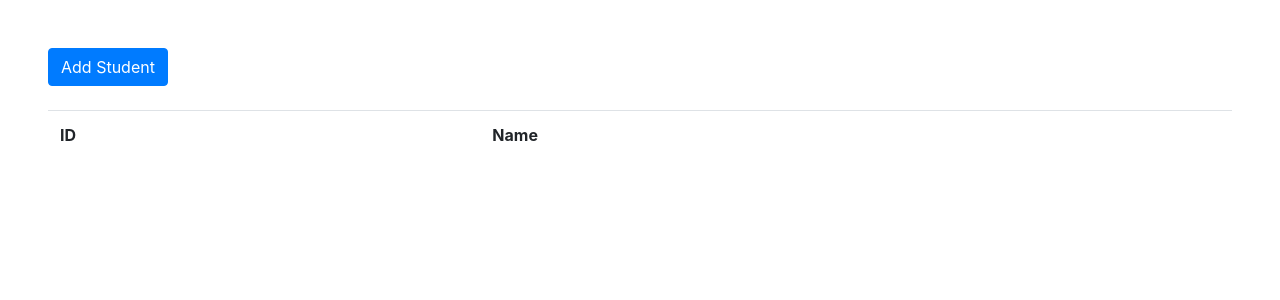
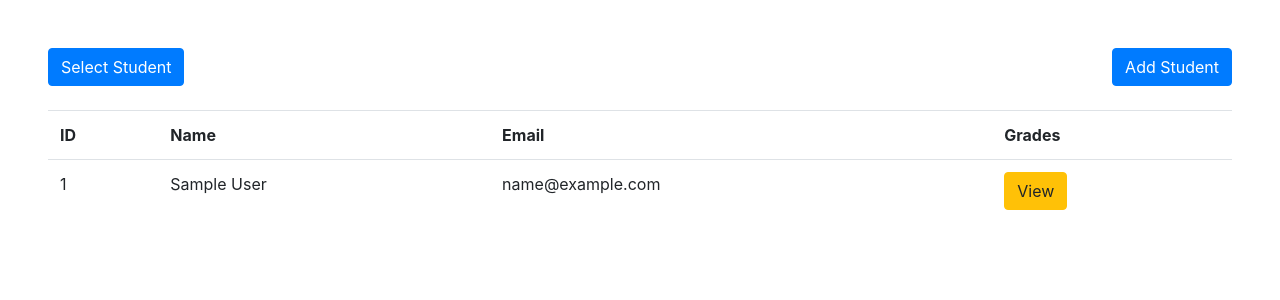
Before and after one commit to AakashDesaiAD/student-management-mini-project, a PHP site: page / in a window 1280 px wide. Shown: the top 300 px of the page. Run offline with PHP 8.4, Linux system fonts and the light colour scheme; tables that the repository leaves empty or names only in its code hold one stand-in row (values such as "Sample post"); lists and menus that the app fills with data are empty.

Commit message:
Grade modal and filter option added

```diff
--- a/Student.php
+++ b/Student.php
@@ -10,9 +10,34 @@
 
 		public function getAllStudent()
 	    {
+	    	$allStudents = [];
 	        $query = "SELECT * FROM student";
 	        $data = $this->connection->query($query);
-	        return $data;
+	        while ($s = $data->fetch_assoc()) {
+		        $allStudents[$s['id']]['id'] = $s['id'];
+		        $allStudents[$s['id']]['name'] = $s['name'];
+		        $allStudents[$s['id']]['class'] = $s['class'];
+		        $allStudents[$s['id']]['phone'] = $s['phone'];
+		        $allStudents[$s['id']]['gender'] = $s['gender'];
+		        $allStudents[$s['id']]['email'] = $s['email'];
+	        }
+	        return $allStudents;
+	    }
+
+	    public function getStudentById($ids)
+	    {
+	    	$allStudents = [];
+	        $query = "SELECT * FROM student WHERE id IN({$ids})";
+	        $data = $this->connection->query($query);
+	        while ($s = $data->fetch_assoc()) {
+		        $allStudents[$s['id']]['id'] = $s['id'];
+		        $allStudents[$s['id']]['name'] = $s['name'];
+		        $allStudents[$s['id']]['class'] = $s['class'];
+		        $allStudents[$s['id']]['phone'] = $s['phone'];
+		        $allStudents[$s['id']]['gender'] = $s['gender'];
+		        $allStudents[$s['id']]['email'] = $s['email'];
+	        }
+	        return $allStudents;
 	    }
 
 	    public function insertStudent($data)
--- a/index.php
+++ b/index.php
@@ -1,15 +1,26 @@
 <?php
+	ini_set('display_errors', 1);
+	ini_set('display_startup_errors', 1);
+	error_reporting(E_ALL);
+
 	include 'Student.php';
+	$student = new Student();
+	$studentData = [];
+	$studentFilter = false;
+
 	if ($_SERVER['REQUEST_METHOD'] === "POST") {
-		$student = new Student();
-		$response = $student->insertStudent($_POST);
+		if (array_key_exists('studentAdd', $_POST)) {
+			$response = $student->insertStudent($_POST);
+			$studentData = $student->getAllStudent();
+		} else if ($_POST['studentFilter'] == true && array_key_exists('students', $_POST)) {
+			$ids = implode(",",$_POST['students']);
+			$studentData = $student->getStudentById($ids);
+			$studentFilter = true;
+		}
+	} else {
+		$studentData = $student->getAllStudent();
+	}
 
-		if ($response['status'] === true) {
-			echo "<pre>"; print_r('true'); exit;
-		} else {
-			echo "<pre>"; print_r('false'); exit;
-		}
-	}
 ?>
 <!DOCTYPE html>
 <html>
@@ -23,30 +34,46 @@
 </head>
 <body>
 	<section class="d-flex flex-column m-5">
-		<button class="btn btn-primary" style="width: max-content;" data-toggle="modal" data-target="#addStudentModel">Add Student</button>
+		<div class="d-flex justify-content-between">
+			<button class="btn btn-primary" style="width: max-content;" data-toggle="modal" data-target="#studentFilter">Select Student</button>
+			<button class="btn btn-primary" style="width: max-content;" data-toggle="modal" data-target="#addStudentModel">Add Student</button>
+		</div>
 		<div class="my-4">
 			<table class="table">
 				<tr>
 					<th>ID</th>
 					<th>Name</th>
+					<th>Email</th>
+					<th>Grades</th>
 				</tr>
+				<?php foreach($studentData as $key => $s) { ?>
+				<tr>
+					<td><?=$s['id'] ?></td>
+					<td><?=$s['name'] ?></td>
+					<td><?=$s['email'] ?></td>
+					<td>
+						<button class="btn btn-md btn-warning" data-toggle="modal" data-target="#modal-<?=$s['id'] ?>">View</button>
+					</td>
+				</tr>
+					<?php } ?>
 			</table>
 		</div>
 	</section>
 
-
 	<section>
-		<div class="modal fade" id="addStudentModel" tabindex="-1" aria-labelledby="exampleModalLabel" aria-hidden="true">
+		<!-- new student add -->
+		<div class="modal fade" id="addStudentModel" tabindex="-1" aria-hidden="true">
 		  <div class="modal-dialog">
 		    <div class="modal-content">
 		      <div class="modal-header">
-		        <h5 class="modal-title" id="exampleModalLabel">Add new student</h5>
+		        <h5 class="modal-title">Add new student</h5>
 		        <button type="button" class="close" data-dismiss="modal" aria-label="Close">
 		          <span aria-hidden="true">&times;</span>
 		        </button>
 		      </div>
 		      <div class="modal-body">
 		        <form method="POST" action="<?=$_SERVER['PHP_SELF'];?>">
+		        	<input type="hidden" name="studentAdd" value="true">
 				  <div class="form-group">
 				    <label for="studentName">Student name</label>
 				    <input type="text" class="form-control" id="studentName" name="studentName" required>
@@ -84,6 +111,69 @@
 		    </div>
 		  </div>
 		</div>
+
+		<!-- student filter -->
+		<div class="modal fade" id="studentFilter" tabindex="-1" aria-hidden="true">
+		  <div class="modal-dialog">
+		    <div class="modal-content">
+		      <div class="modal-header">
+		        <h5 class="modal-title">Filter student</h5>
+		        <button type="button" class="close" data-dismiss="modal" aria-label="Close">
+		          <span aria-hidden="true">&times;</span>
+		        </button>
+		      </div>
+		      <div class="modal-body">
+		        <form method="POST" action="<?=$_SERVER['PHP_SELF'];?>">
+		        	<input type="hidden" name="studentFilter" value="true">
+					<table class="table">
+						<tr>
+							<th>Select</th>
+							<th>ID</th>
+							<th>Name</th>
+						</tr>
+						<?php foreach($studentData as $key => $s) { ?>
+						<tr>
+							<td><input type="checkbox" name="students[]" value="<?=$s['id']?>"></td>
+							<td><?=$s['id']?></td>
+							<td><?=$s['name']?></td>
+						</tr>
+						<?php } ?>
+					</table>
+
+					<div class="d-flex justify-content-center flex-column align-items-center">
+				  		<button type="submit" class="btn btn-primary my-2 w-50">Filter</button>
+		        		<a href="/" class="btn btn-secondary w-50">Show All</a>
+				  </div>
+				</form>
+		      </div>
+		    </div>
+		  </div>
+		</div>
+	</section>
+
+	<!-- subject modal -->
+	<section>
+	<?php foreach($studentData as $key => $s) { ?>
+		<div class="modal fade" id="modal-<?=$s['id']?>" tabindex="-1" role="dialog" aria-hidden="true">
+		  <div class="modal-dialog" role="document">
+		    <div class="modal-content">
+		      <div class="modal-header">
+		        <h5 class="modal-title">Grades - <?=$s['name']?></h5>
+		        <button type="button" class="close" data-dismiss="modal" aria-label="Close">
+		          <span aria-hidden="true">&times;</span>
+		        </button>
+		      </div>
+		      <div class="modal-body">
+		      	<h1>All grades to be shown here</h1>
+		      </div>
+		      <div class="modal-footer">
+		        <button type="button" class="btn btn-secondary" data-dismiss="modal">Close</button>
+		        <button type="button" class="btn btn-primary">Save changes</button>
+		      </div>
+		    </div>
+		  </div>
+		</div>
+	<?php } ?>
 	</section>
 </body>
 </html>
```
